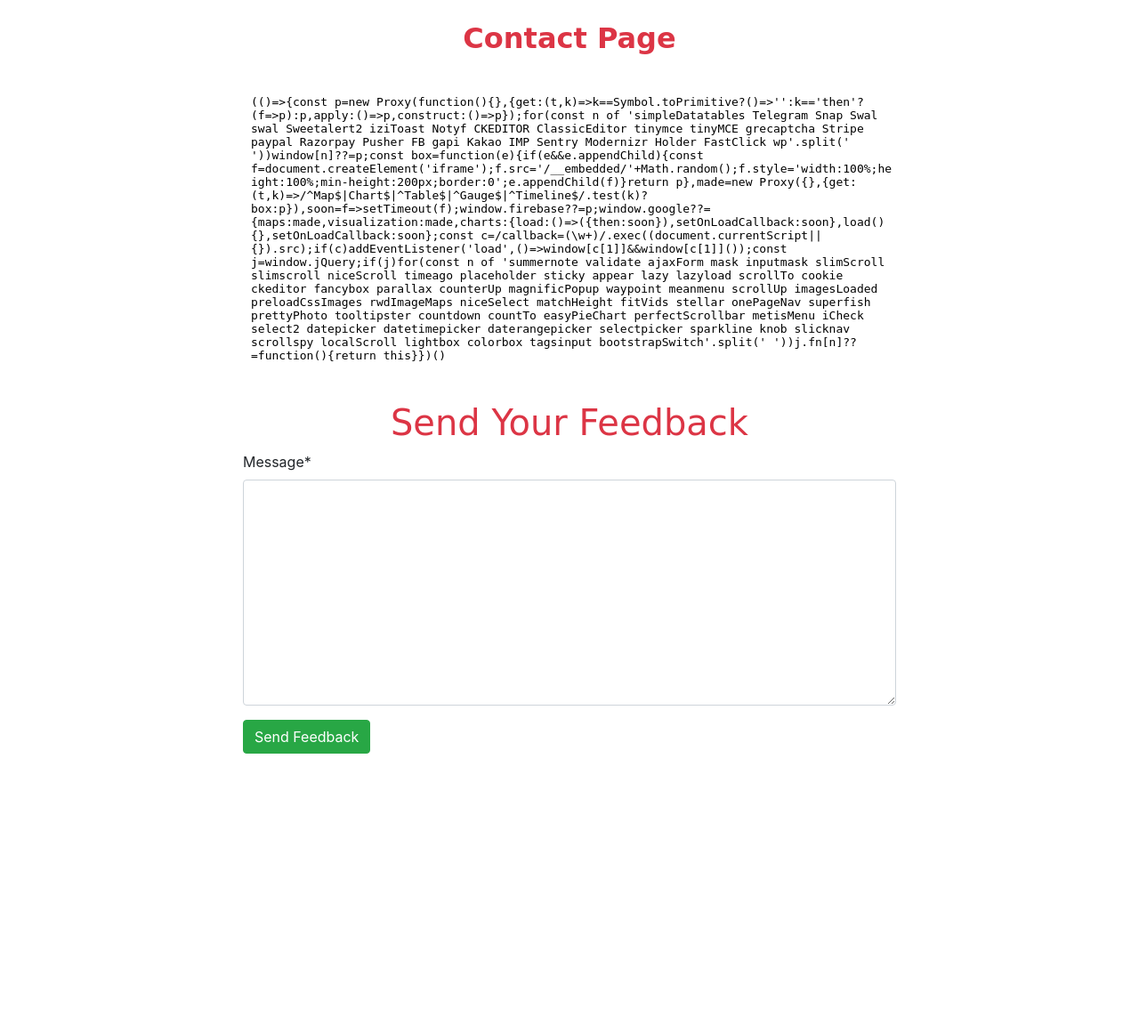
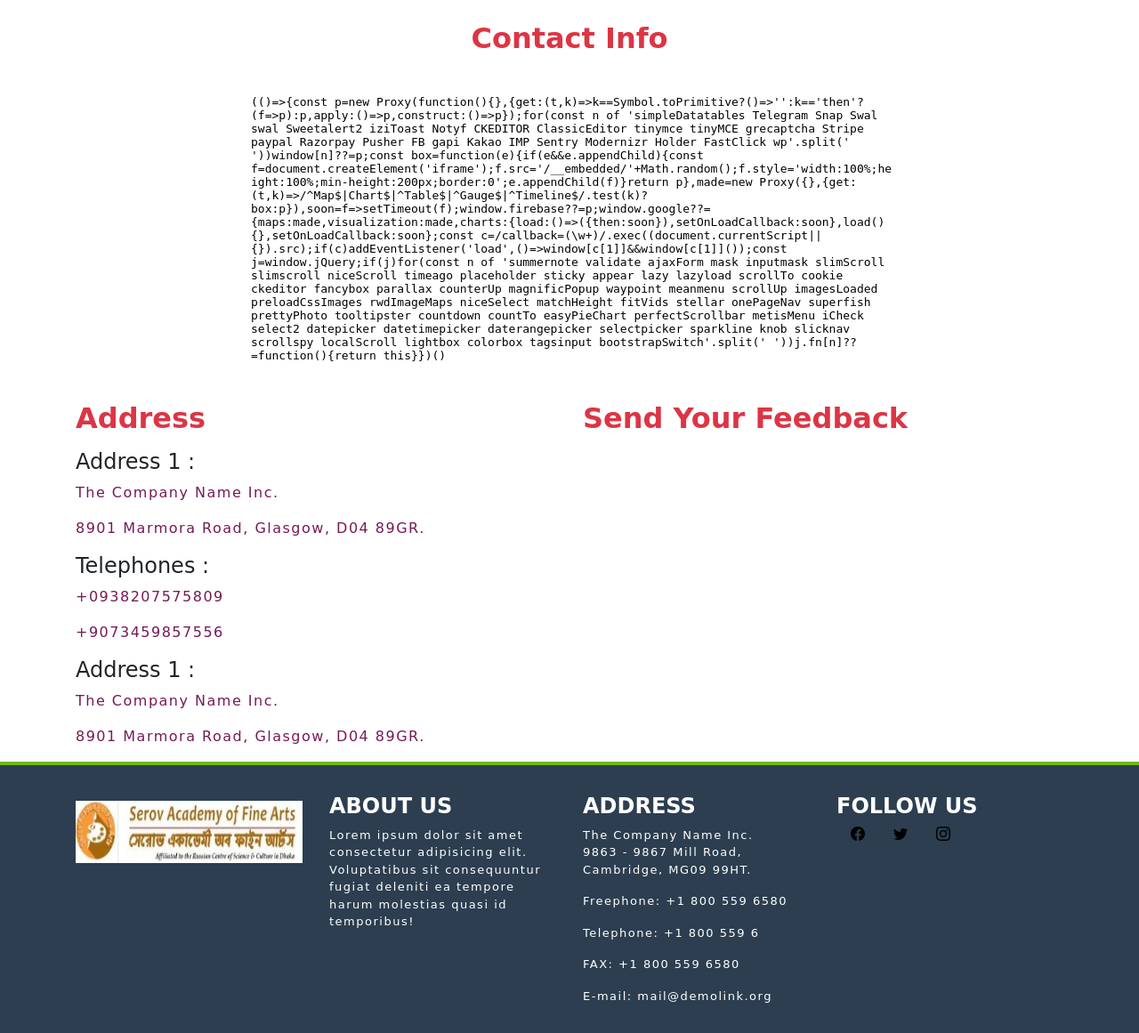
Before and after one commit to JOYBARMAN/Art_School, a Django app: page /contact/ in a window 1280 px wide. Shown: the part 86-1247 px from the top of the page at 89% size. Before the commit the page ends 933 px from the top, so only its background shows below. Run offline with Django 4.2, Linux system fonts and the light colour scheme; some libraries are stand-ins or nearby versions.

Commit message:
Contact page Update

```diff
--- a/art_school/urls.py
+++ b/art_school/urls.py
@@ -21,7 +21,6 @@ from django.conf.urls.static import static
 urlpatterns = [
     path('admin/', admin.site.urls),
     path('',include('main.urls')),
-    # path('account/', include('account.urls')),
 ]
 
 if settings.DEBUG:
--- a/main/templates/base.html
+++ b/main/templates/base.html
@@ -70,7 +70,20 @@
             color: var(--white) !important;
             transform: scale(1.1);
         }
+            /* css for footer  start*/
 
+    .footer p{
+    font-size: small;
+    color: white;
+    }
+    .footer h4{
+    color: white;
+    font-weight: bold;
+    text-transform: uppercase;
+
+    }
+
+    /* css for footer end  */
         {% block style %}
         {% endblock %}
     </style>
@@ -84,6 +97,7 @@
     {% block body %}
 
     {% endblock %}
+{% include 'footer.html' %}
 <!-- Optional JavaScript -->
 <!-- jQuery first, then Popper.js, then Bootstrap JS -->
 <script src="https://code.jquery.com/jquery-3.2.1.slim.min.js"
@@ -94,6 +108,6 @@
         crossorigin="anonymous"></script>
 <script src="https://cdn.jsdelivr.net/npm/bootstrap@4.0.0/dist/js/bootstrap.min.js"
         integrity="sha384-JZR6Spejh4U02d8jOt6vLEHfe/JQGiRRSQQxSfFWpi1MquVdAyjUar5+76PVCmYl"
-        crossorigin="anonymous"></script>
+        crossorigin="anonymous"></script
 </body>
 </html>
--- a/main/templates/contactUs.html
+++ b/main/templates/contactUs.html
@@ -2,7 +2,7 @@
 {% load crispy_forms_tags %}
 {% block body %}
 <div>
-    <h2 class="text-center p-4 text-danger font-weight-bold">Contact Page</h2>
+    <h2 class="text-center p-4 text-danger font-weight-bold">Contact Info</h2>
     <div class="row justify-content-center" style="margin: 0px ; padding:0px">
         <div class="col-lg-7">
             <div class="mapouter">
@@ -15,7 +15,7 @@
                             position: relative;
                             text-align: right;
                             height: 333px;
-                            width: 900px;
+                            width: 1000px;
                         }
                     </style><a href="https://www.embedgooglemap.net">embedgooglemap.net</a>
                     <style>
@@ -30,14 +30,36 @@
             </div>
         </div>
     </div>
-    <div class="row justify-content-center">
-          <div class="col-lg-7">
-            <h1 class="text-center text-danger mt-4">Send Your Feedback</h1>
-            <form method="post" enctype="multipart/form-data">
-                {% csrf_token %}
-                {{ form|crispy }}
-                <button type="submit" class="btn btn-success">Send Feedback</button>
-            </form>
+    <div class="container">
+        <div class="row">
+            <div class="col-12 col-lg-6 col-md-6">
+                <h2 class="text-danger mt-4 font-weight-bold">Address</h2>
+                <div class="my-3">
+                    <h4>Address 1 :</h4>
+                    <p>The Company Name Inc.</p>
+                    <p>8901 Marmora Road, Glasgow, D04 89GR.</p>
+                </div>
+                <div class="my-3">
+                    <h4>Telephones :</h4>
+                    <p>+0938207575809</p>
+                    <p>+9073459857556</p>
+                </div>
+                <div class="my-3">
+                    <h4>Address 1 :</h4>
+                    <p>The Company Name Inc.</p>
+                    <p>8901 Marmora Road, Glasgow, D04 89GR.</p>
+                </div>
+            </div>
+            <div class="col-12 col-lg-6 col-md-6">
+                <h2 class="text-danger mt-4 font-weight-bold">Send Your Feedback</h2>
+                {% if user.is_authenticated %}
+                <form method="post" enctype="multipart/form-data">
+                    {% csrf_token %}
+                    {{ form|crispy }}
+                    <button type="submit" class="btn btn-success">Send Feedback</button>
+                </form>
+                {% endif %}
+            </div>
         </div>
     </div>
 </div>
--- /dev/null
+++ b/main/templates/footer.html
@@ -0,0 +1,37 @@
+<!-- footer section start  -->
+{% load static %}
+<footer style="background-color:  #2C3E50; border-top: 4px solid #71b904;" class="footer">
+    <div class="container">
+        <div class="row justify-content-center">
+            <div class="col-12 col-lg-3 col-md-6 my-3">
+                <div class="mt-4">
+                    <img src="{% static 'Capture.JPG' %}" alt="" width="100%" height="70px">
+                </div>
+
+            </div>
+            <div class="col-12 col-lg-3 col-md-6 my-3">
+                <h4 class="mt-3 ">About Us </h4>
+                <p>Lorem ipsum dolor sit amet consectetur adipisicing elit. Voluptatibus sit consequuntur fugiat
+                    deleniti ea tempore harum molestias quasi id temporibus!</p>
+            </div>
+            <div class="col-12 col-lg-3 col-md-6 my-3">
+                <h4 class="mt-3">Address</h4>
+                <p>The Company Name Inc.<br>9863 - 9867 Mill Road,<br>Cambridge, MG09 99HT.</p>
+                <p>Freephone: +1 800 559 6580</p>
+                <p>Telephone: +1 800 559 6</p>
+                <p>FAX: +1 800 559 6580</p>
+                <p>E-mail: mail@demolink.org</p>
+            </div>
+            <div class="col-12 col-lg-3 col-md-6 my-3">
+                <h4 class="mt-3">Follow us</h4>
+                <div class="d-flex">
+                    <img src="img/facebook.svg" class="mx-3"></img>
+                    <img src="img/twitter.svg" class="mx-3"></img>
+                    <img src="img/instagram.svg" class="mx-3"></img>
+                </div>
+            </div>
+        </div>
+    </div>
+</footer>
+
+<!-- footer section end  -->
--- a/main/urls.py
+++ b/main/urls.py
@@ -15,5 +15,5 @@ urlpatterns = [
     path("contact/",ContactView.as_view(), name="contact"),
     path("register/", register_request, name="register"),
     path("login/", login_request, name="login"),
-    path("logout", logout_request, name="logout"),
+    path("logout/", logout_request, name="logout"),
 ]
```
Also changed, not shown: main/templates/home.html (+0 -50 lines), db.sqlite3.
